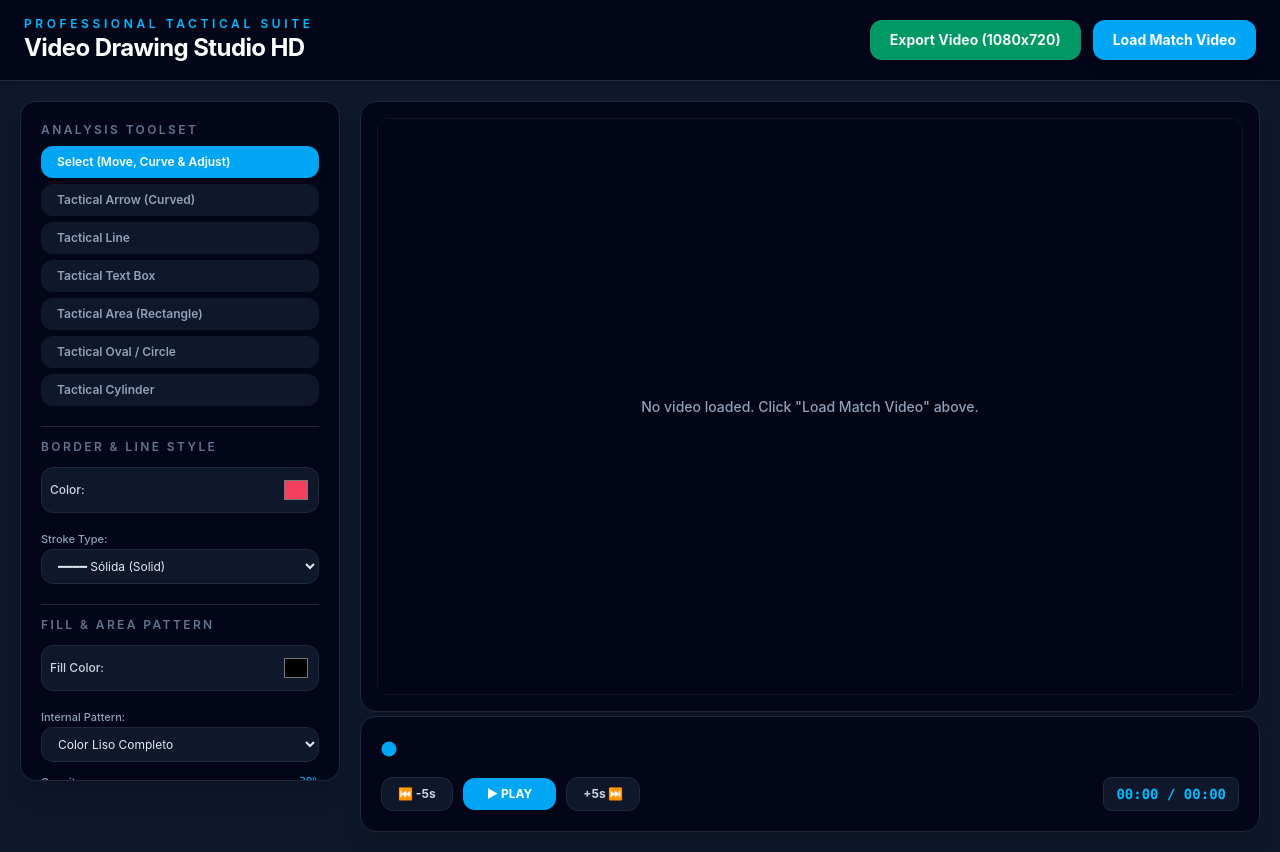
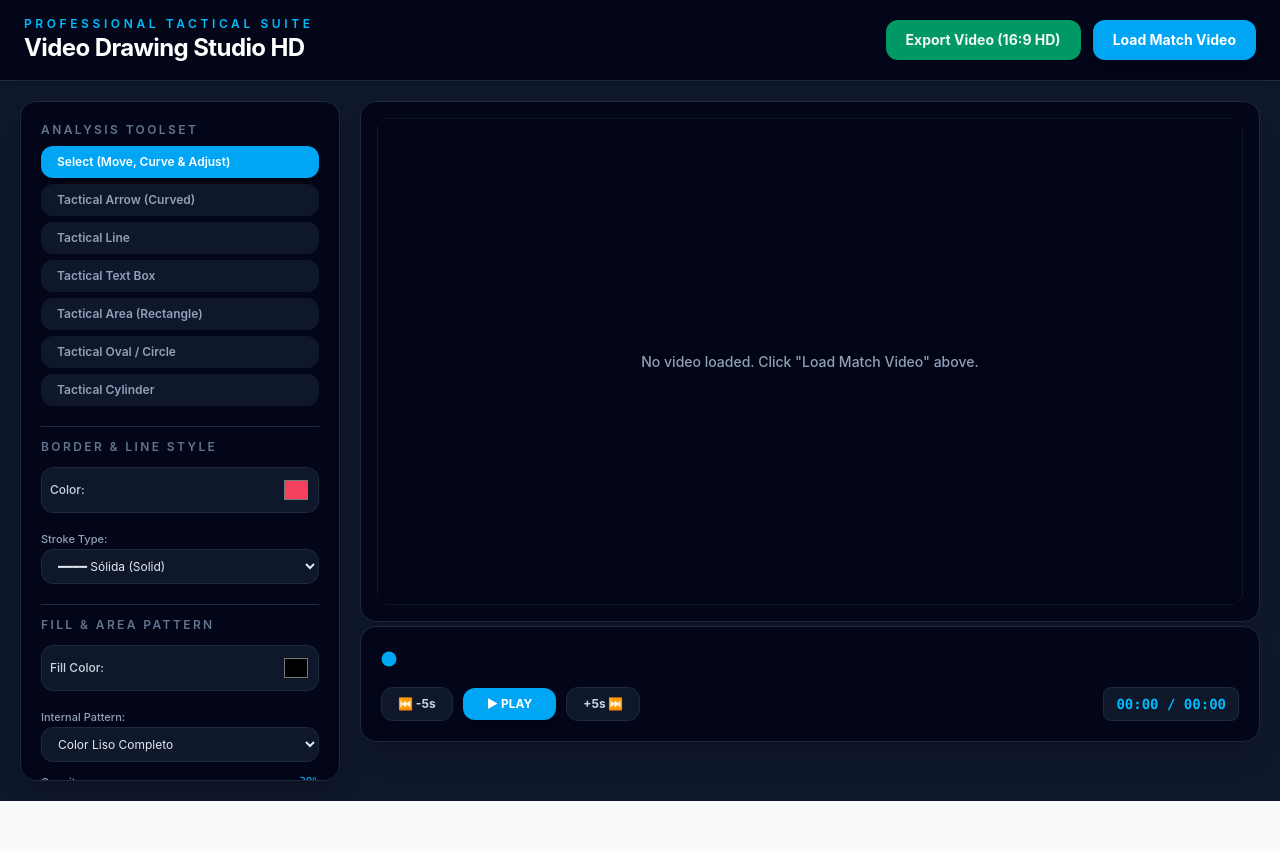
Before and after one commit to alvarofetero/video_drawing_studio, a React (Vite) app in the folder workspace/: page / in a window 1280 px wide. After the commit the page ends 801 px from the top, so only its background shows below. Built offline with nearby package versions, Linux system fonts and the light colour scheme; the HTML template or start-up script is replaced by a standard one.

Commit message:
change resolution to fit in aspect ratio

```diff
--- a/workspace/src/App.jsx
+++ b/workspace/src/App.jsx
@@ -15,7 +15,8 @@ const tools = [
 export default function App() {
   const [activeTool, setActiveTool] = useState('select')
   const [shapes, setShapes] = useState([])
-  const [videoSize] = useState({ width: 1080, height: 720 })
+  // CORRECCIÓN: Ajustamos la resolución nativa interna a un ratio real de 16:9 HD
+  const [videoSize] = useState({ width: 1280, height: 720 })
   const [duration, setDuration] = useState(0)
   const [currentTime, setCurrentTime] = useState(0)
   const [isRecording, setIsRecording] = useState(false)
@@ -146,7 +147,7 @@ export default function App() {
               }`}
               onClick={handleToggleRecord}
             >
-              {isRecording ? 'Stop & Export HD' : 'Export Video (1080x720)'}
+              {isRecording ? 'Stop & Export HD' : 'Export Video (16:9 HD)'}
             </button>
             <button type="button" className="rounded-xl bg-sky-500 px-5 py-2.5 text-sm font-bold text-white shadow-lg hover:bg-sky-400 transition-colors" onClick={handleLoadVideo}>
               Load Match Video
@@ -234,7 +235,8 @@ export default function App() {
 
         <section className="flex flex-col gap-1 h-full w-full min-w-0">
           <div className="w-full rounded-2xl border border-slate-800 bg-slate-950 p-4 shadow-xl flex items-center justify-center">
-            <div className="relative w-full aspect-[1080/720] max-h-[75vh] overflow-hidden rounded-xl bg-black border border-slate-900">
+            {/* CORRECCIÓN: Forzamos el contenedor visual a mantener un estricto ratio 16:9 panorámico estándar */}
+            <div className="relative w-full aspect-video max-h-[75vh] overflow-hidden rounded-xl bg-black border border-slate-900">
               <VideoPlayer ref={playerRef} width={videoSize.width} height={videoSize.height} onTimeUpdate={handleTimeUpdate} onDurationChange={setDuration} onPlayStateChange={setIsPlaying} />
               <CanvasOverlay
                 videoWidth={videoSize.width}
```
